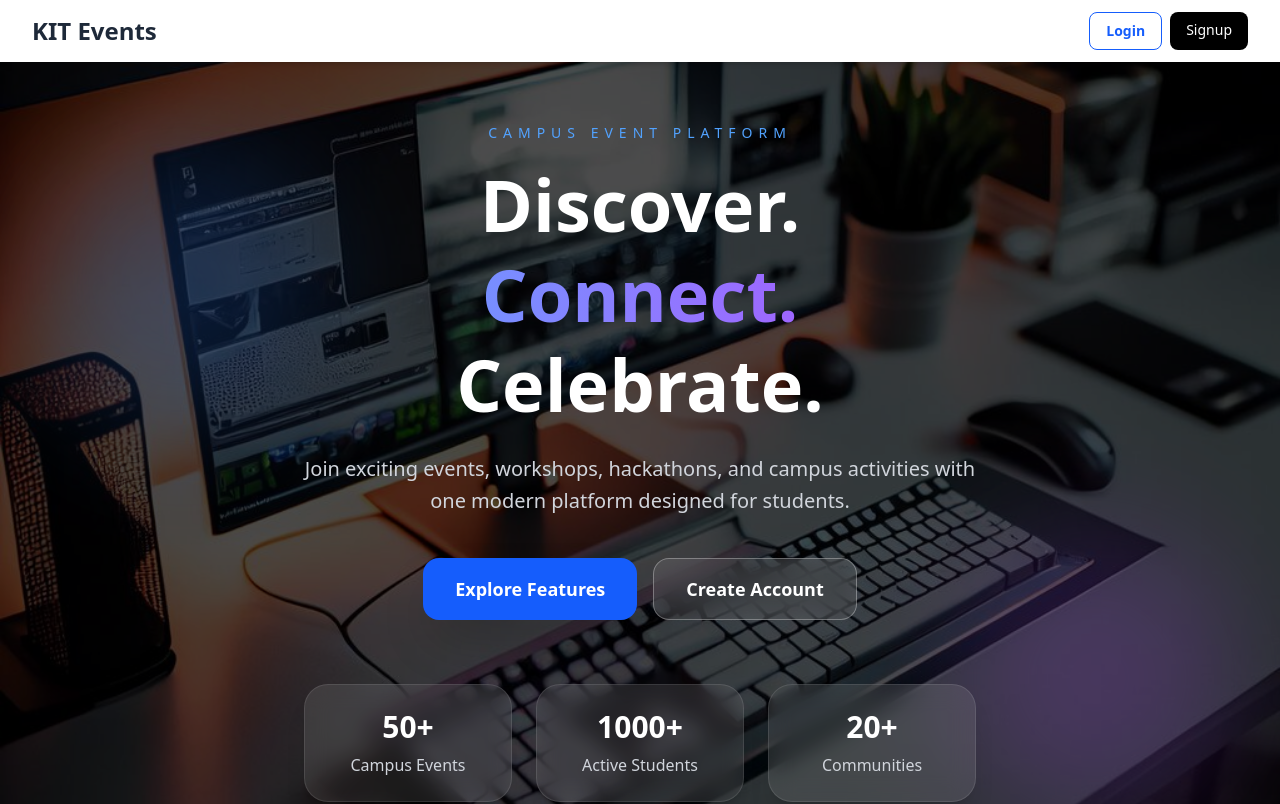
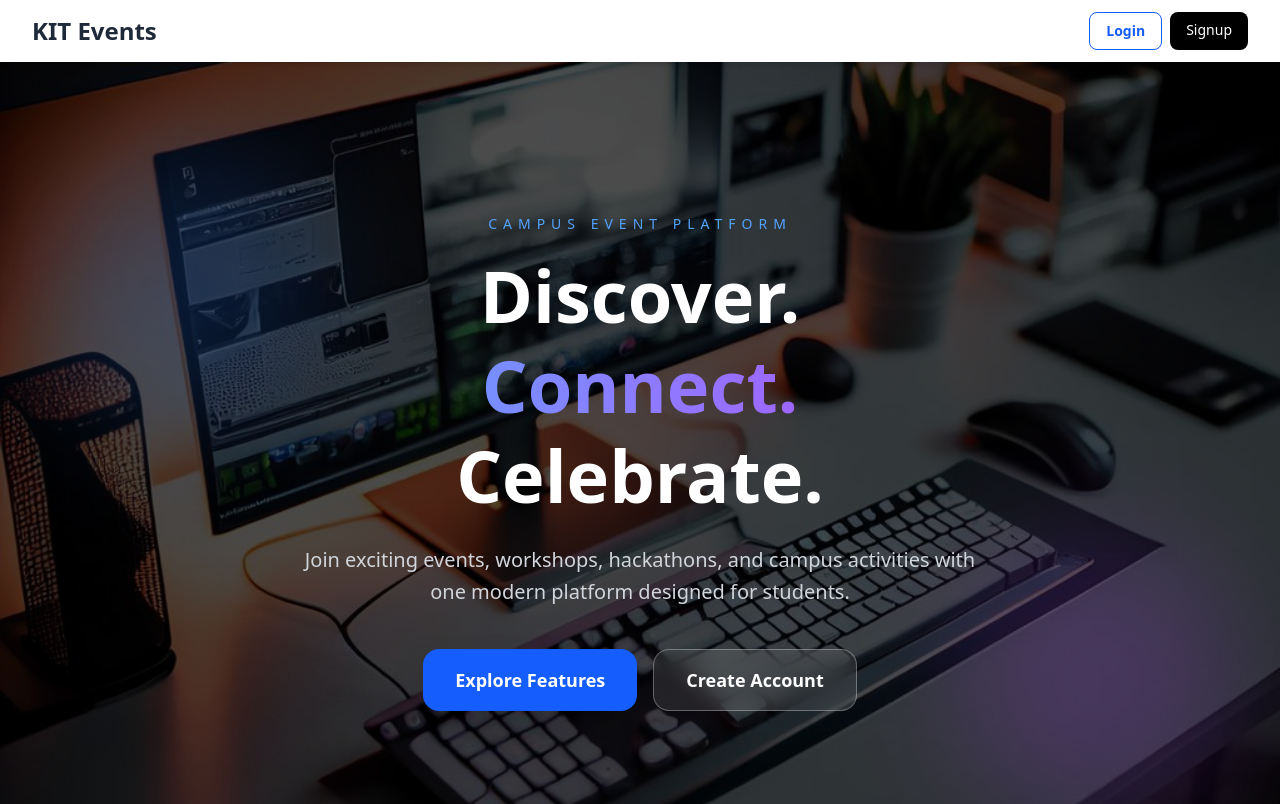
Before and after one commit to Bhavesh077code/FrontendColageEventManagement, a React app: page / in a window 1280 px wide. Shown: the top 804 px of the page. Built offline with nearby package versions, Linux system fonts and the light colour scheme; the HTML template or start-up script is replaced by a standard one.

Commit message:
Version 8

```diff
--- a/src/components/Header.jsx
+++ b/src/components/Header.jsx
@@ -142,10 +142,10 @@ export const Header = () => {
       {/* Logo */}
       <div className="flex items-center gap-2 flex-shrink-0 mb-2 sm:mb-0">
         <div className="w-9 h-9 rounded-full bg-black text-white flex items-center justify-center font-bold">
-          K
+          E
         </div>
         <h1 className="font-semibold text-lg sm:text-xl truncate">
-          KIT Events
+          Event Management
         </h1>
       </div>
 
--- a/src/pages/Home.jsx
+++ b/src/pages/Home.jsx
@@ -66,25 +66,6 @@ export default function Dashboard() {
             </a>
           </div>
 
-          {/* Floating Stats */}
-          <div className="mt-16 grid grid-cols-1 md:grid-cols-3 gap-6">
-
-            <div className="backdrop-blur-md bg-white/10 border border-white/10 rounded-3xl p-6 text-white shadow-xl">
-              <h2 className="text-3xl font-bold">50+</h2>
-              <p className="text-gray-300 mt-2">Campus Events</p>
-            </div>
-
-            <div className="backdrop-blur-md bg-white/10 border border-white/10 rounded-3xl p-6 text-white shadow-xl">
-              <h2 className="text-3xl font-bold">1000+</h2>
-              <p className="text-gray-300 mt-2">Active Students</p>
-            </div>
-
-            <div className="backdrop-blur-md bg-white/10 border border-white/10 rounded-3xl p-6 text-white shadow-xl">
-              <h2 className="text-3xl font-bold">20+</h2>
-              <p className="text-gray-300 mt-2">Communities</p>
-            </div>
-
-          </div>
         </div>
       </section>
 
```
